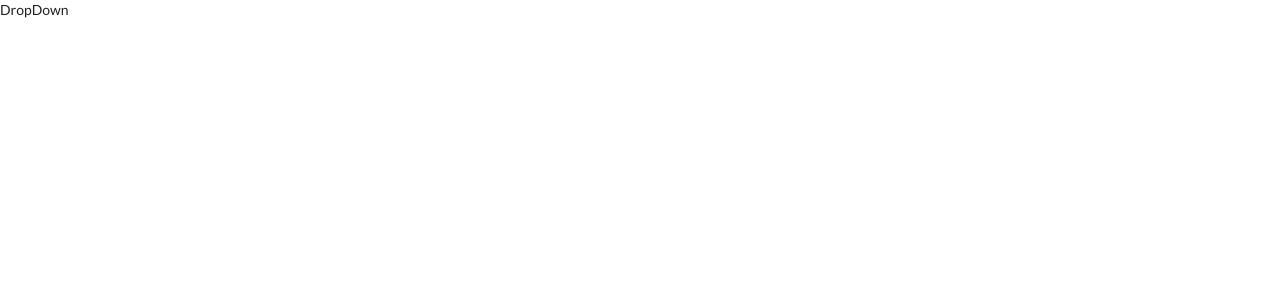
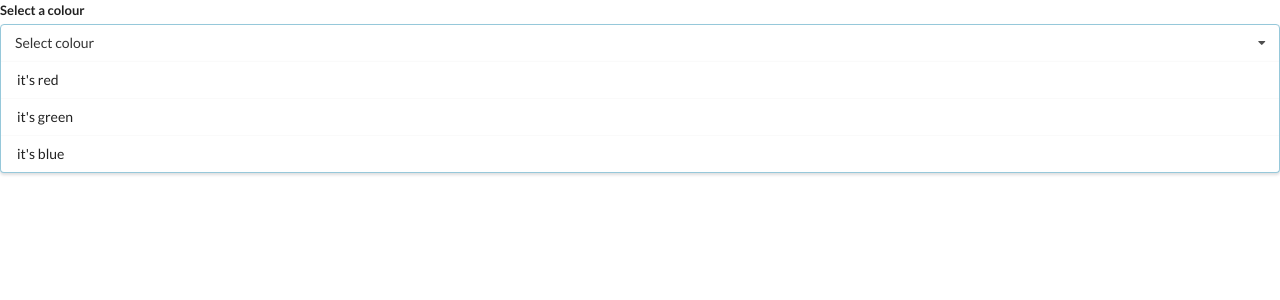
Before and after one commit to ehseebe/widgets, a React (Create React App) app: page / in a window 1280 px wide. Shown: the top 300 px of the page. Built offline with nearby package versions, Linux system fonts and the light colour scheme.

Commit message:
setting state and jsx styling with semantic-ui

```diff
--- a/src/App.js
+++ b/src/App.js
@@ -1,4 +1,4 @@
-import React from 'react';
+import React, {useState} from 'react';
 import Accordion from './components/Accordion';
 import Search from './components/Search';
 import Dropdown from './components/DropDown'
@@ -34,11 +34,17 @@
 ]
 
 const App = () => {
+  const [selected, setSelected] = useState(options[0]);
+
   return (
    <div>
      {/* <Accordion items={items}/>  */}
      {/* <Search /> */}
-     <Dropdown options={options}/>
+     <Dropdown
+     selected={selected}
+     onSelectedChange={setSelected}
+     options={options}
+     />
      </div>
   )
 }
--- a/src/components/DropDown.js
+++ b/src/components/DropDown.js
@@ -1,9 +1,26 @@
 import React from 'react';
 
-const Dropdown = () => {
+const Dropdown = ({ options }) => {
+
+  const renderedOptions = options.map((option) => {
+    return (
+      <div key={option.value} className="item">
+        {option.label}
+      </div>
+    )
+  })
   return (
-    <div>
-      DropDown
+    <div className="ui form">
+      <div className="field">
+        <label className="label">Select a colour</label>
+        <div className="ui selection dropdown visible active">
+          <i className="dropdown icon"></i>
+          <div className="text">Select colour</div>
+          <div className="menu visible transition">
+          {renderedOptions}
+          </div>
+        </div>
+      </div>
     </div>
   )
 }
```
